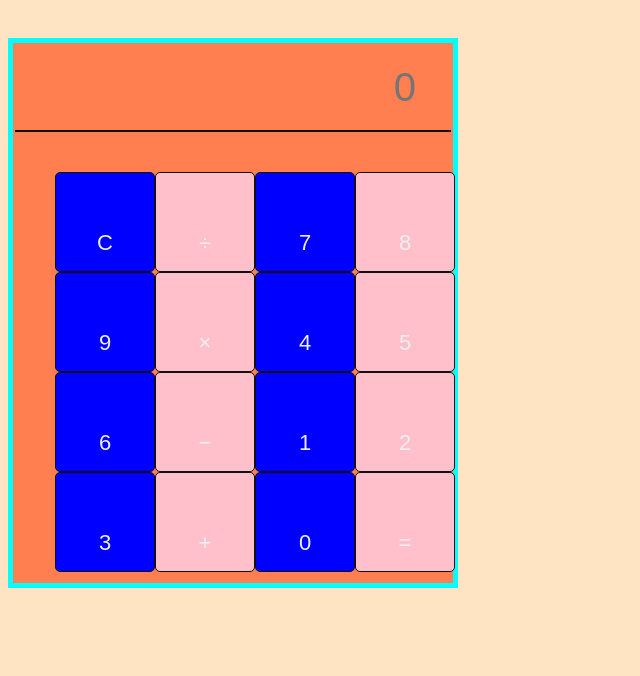
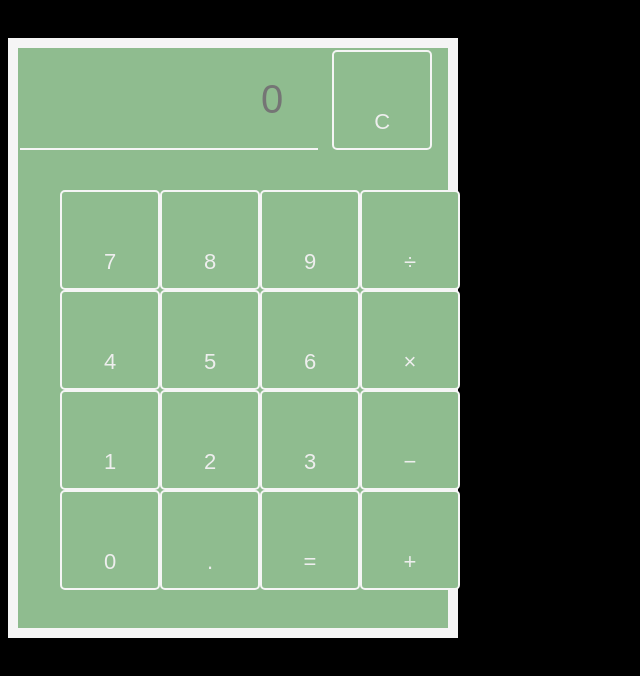
Before and after one commit to momentum-morehouse/build-a-calculator-hexagon-stem, a plain HTML site: page index.html in a window 1280 px wide. Shown: the whole page, without its empty margins (0-640 px from the left). Drawn offline with Linux system fonts and the light colour scheme.

Commit message:
update layout change colors reformat buttons

```diff
--- a/index.html
+++ b/index.html
@@ -25,26 +25,30 @@
 
     <input type="number" placeholder="0">
 
+    <button class="box blue">C</button>
+
+
     <div class="calculator-buttons">
-      <button class="box blue">C</button>
-      <button class="box pink">&divide;</button>
+
       <button class="box blue">7</button>
       <button class="box pink">8</button>
       <button class="box blue">9</button>
-      <button class="box pink">&times;</button>
+      <button class="box pink">&divide;</button>
 
       <button class="box blue">4</button>
       <button class="box pink">5</button>
       <button class="box blue">6</button>
-      <button class="box pink">&minus;</button>
+      <button class="box pink">&times;</button>
 
       <button class="box blue">1</button>
       <button class="box pink">2</button>
       <button class="box blue">3</button>
-      <button class="box pink">&plus;</button>
+      <button class="box pink">&minus;</button>
 
       <button class="box blue">0</button>
+      <button class="box pink">&period;</button>
       <button class="box pink">&equals;</button>
+      <button class="box pink">&plus;</button>
 
     </div>
 
--- a/main.css
+++ b/main.css
@@ -3,30 +3,30 @@
 }
 
 body {
-  background: bisque;
+  background: black;
   padding-bottom: 30px;
   padding-top: 30px;
 }
 
 .calculator {
  width: 450px;
- height: 550px;
+ height: 600px;
  display: flex;
  flex-flow: row wrap;
  padding:2px;
  margin:0;
  list-style: none;
  justify-content:space-around;
- border: 5px solid aqua;
- background-color: coral;
+ border: 10px solid whitesmoke;
+ background-color: darkseagreen;
 }
 
 .calculator input{
   background: none;
-  border: none;
+  border: whitesmoke;
   box-shadow: none;
-  width: 100%;
-  border-bottom: 2px solid #111;
+  width: 70%;
+  border-bottom: 2px solid whitesmoke;
   padding: 20px;
   text-align: right;
   font-size: 40px;
@@ -35,30 +35,28 @@ body {
 .calculator-buttons{
   padding: 40px;
   display: grid;
-
   grid-template-columns: 1fr 1fr 1fr 1fr;
 }
 
 .box {
  width: 100px;
  height: 100px;
- border: 2px solid black;
+ border: 2px solid whitesmoke;
  line-height: 100px;
  margin: auto;
 
  background: rgba (0, 0, 0, 0.5);
-  border: 1px solid #111;
-  padding: 20px;
-  color: #EEE;
-  border-radius: 5px;
-  font-size: 22px;
-  cursor: pointer;
+ padding: 20px;
+ color: #EEE;
+ border-radius: 5px;
+ font-size: 22px;
+ cursor: pointer;
 }
 
 .pink {
-  background: pink;
+  background: darkseagreen;
 }
 
 .blue {
-  background: blue;
+  background: darkseagreen;
 }
```
